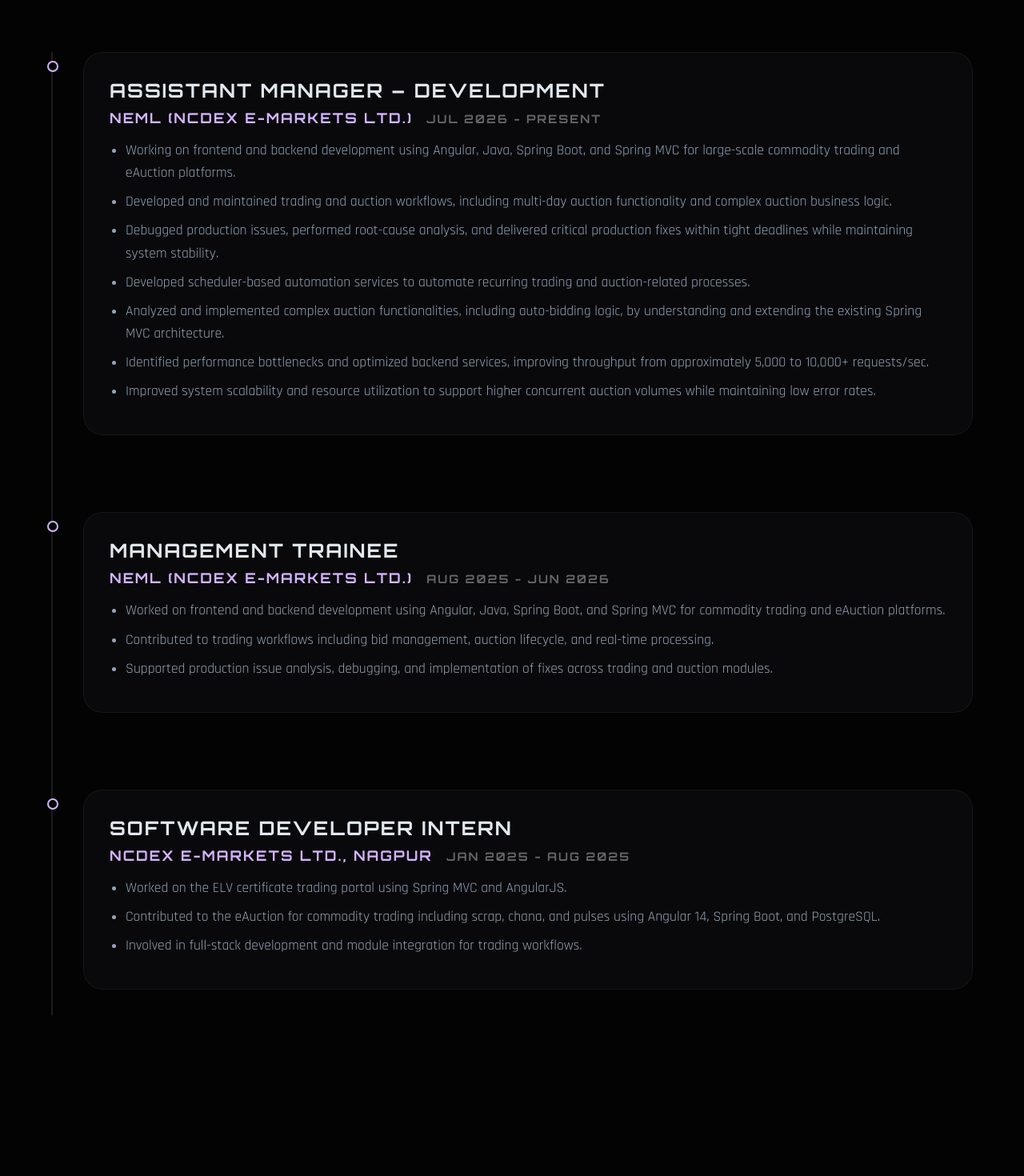
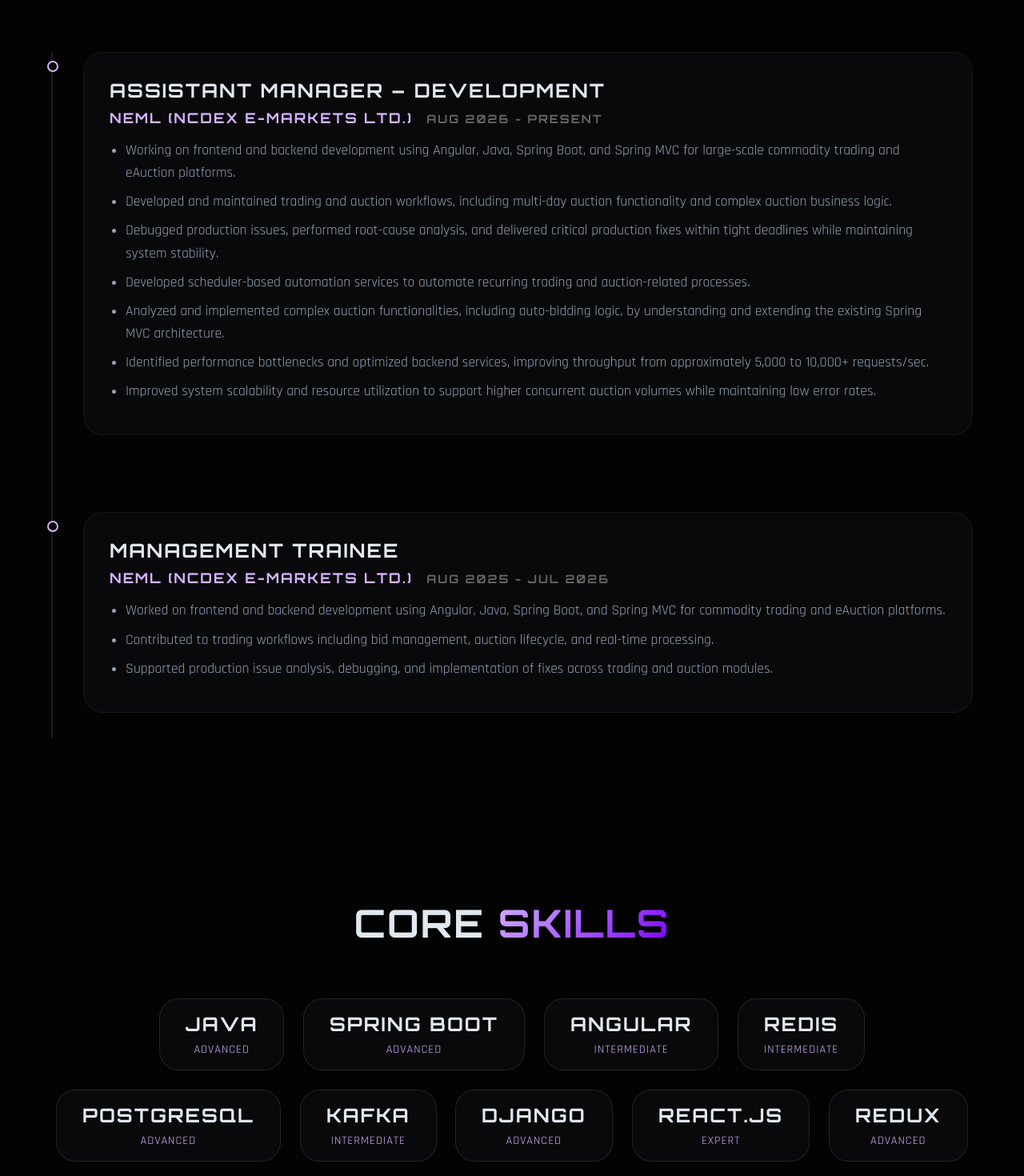
Before and after one commit to Pranaychandrikapure/portfolio3, a React (Vite) app: page / in a window 1280 px wide. Shown: the part 960-2430 px from the top of the page at 80% size. Built offline with nearby package versions, Linux system fonts and the light colour scheme.

Commit message:
Update experience.jsx

```diff
--- a/src/components/experience.jsx
+++ b/src/components/experience.jsx
@@ -69,7 +69,7 @@
 <ExperienceCard
   role="Assistant Manager – Development"
   company="NeML (NCDEX e-Markets Ltd.)"
-          date="Jul 2026 - Present"
+  date="Aug 2026 - Present"
   descriptions={[
     "Working on frontend and backend development using Angular, Java, Spring Boot, and Spring MVC for large-scale commodity trading and eAuction platforms.",
     "Developed and maintained trading and auction workflows, including multi-day auction functionality and complex auction business logic.",
@@ -85,23 +85,11 @@
 <ExperienceCard
   role="Management Trainee"
   company="NeML (NCDEX e-Markets Ltd.)"
-          date="Aug 2025 - Jun 2026"
+  date="Aug 2025 - Jul 2026"
   descriptions={[
     "Worked on frontend and backend development using Angular, Java, Spring Boot, and Spring MVC for commodity trading and eAuction platforms.",
     "Contributed to trading workflows including bid management, auction lifecycle, and real-time processing.",
     "Supported production issue analysis, debugging, and implementation of fixes across trading and auction modules."
-          ]}
-        />
-
-        {/* Software Developer Intern */}
-        <ExperienceCard
-          role="Software Developer Intern"
-          company="NCDEX e-Markets Ltd., Nagpur"
-          date="Jan 2025 - Aug 2025"
-          descriptions={[
-            "Worked on the ELV certificate trading portal using Spring MVC and AngularJS.",
-            "Contributed to the eAuction for commodity trading including scrap, chana, and pulses using Angular 14, Spring Boot, and PostgreSQL.",
-            "Involved in full-stack development and module integration for trading workflows."
   ]}
 />
 
```
Lines whose indentation alone changed are shown as unchanged.
